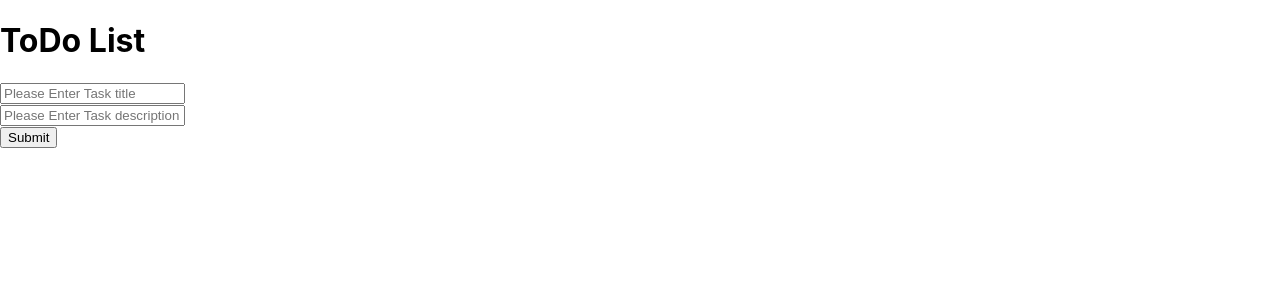
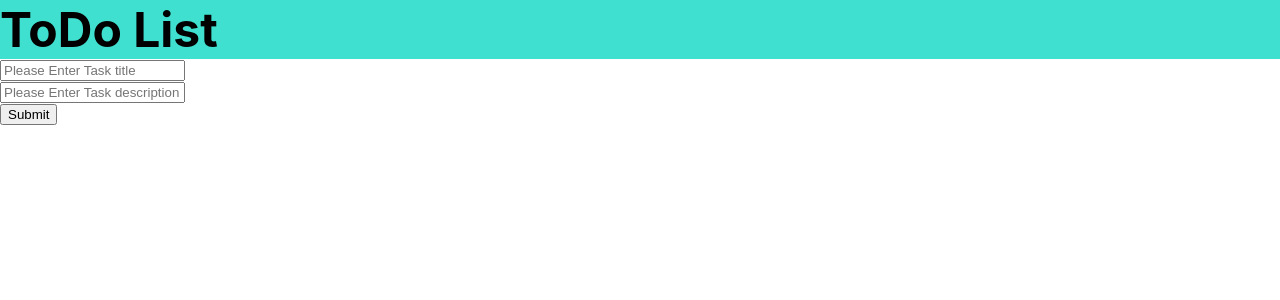
Before and after one commit to vivek-114/basic-app, a React (Create React App) app in the folder trail_app/: page / in a window 1280 px wide. Shown: the top 300 px of the page. Built offline with nearby package versions, Linux system fonts and the light colour scheme.

Commit message:
Adding basic css for header element.

```diff
--- /dev/null
+++ b/trail_app/src/component/List.css
@@ -0,0 +1,12 @@
+header {
+    display: block;
+    font-size: 3em;
+    margin-block-start: 0.67em;
+    margin-block-end: 0.67em;
+    margin-inline-start: 0px;
+    margin-inline-end: 0px;
+    font-weight: bold;
+    background: turquoise;
+    margin-top: 0px;
+    margin-bottom: 0px;
+}
--- a/trail_app/src/component/List.js
+++ b/trail_app/src/component/List.js
@@ -1,4 +1,5 @@
 import React from "react";
+import './List.css'
 class List extends React.Component {
     constructor(props){
         super(props);
@@ -19,14 +20,12 @@ class List extends React.Component {
             title,
             description
         } = this.state;
-        debugger;
-        event.preventDefault();
     }
 
     render(){
         return(
             <form onSubmit={this.formSubmit}>
-                <h1> ToDo List </h1>
+                <header> ToDo List </header>
                 <input
                     type = "text"
                     name = "title"
```
